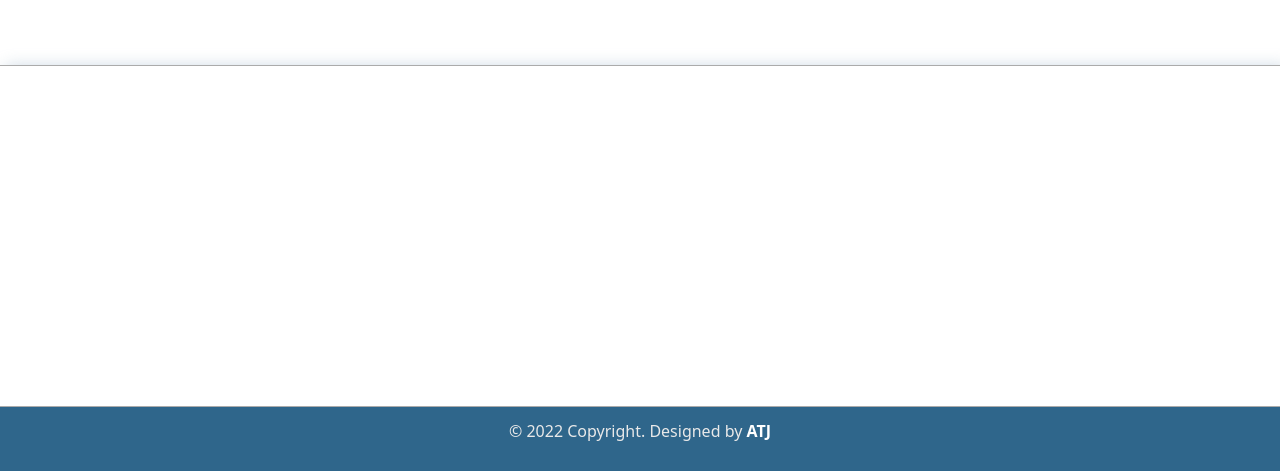
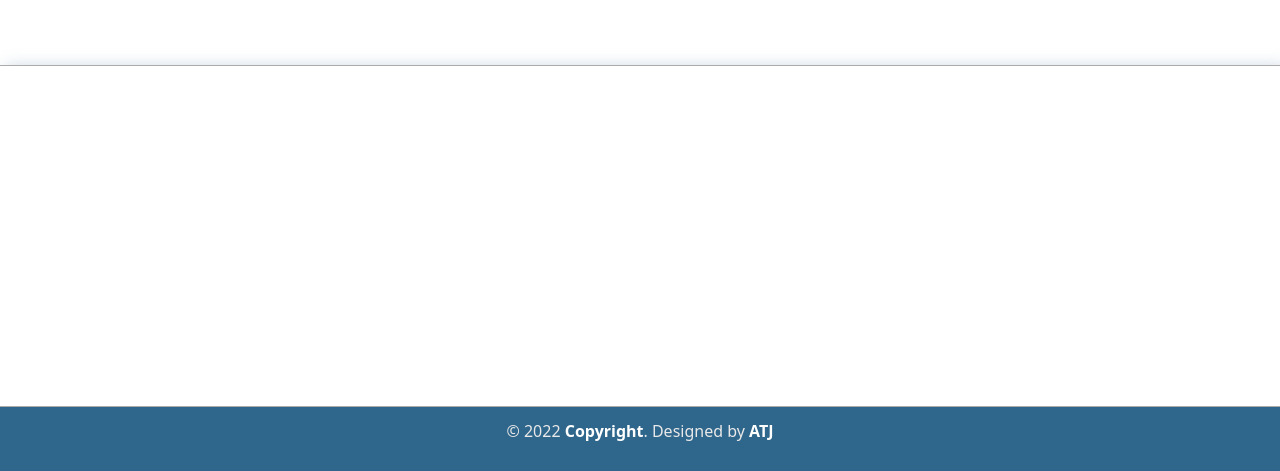
Before and after one commit to aaron592/eimt, a React (Create React App) app: page / in a window 1280 px wide. Shown: the part 2920-3391 px from the top of the page. Built offline with nearby package versions, Linux system fonts and the light colour scheme.

Commit message:
admin login

```diff
--- a/src/Components/Home.js
+++ b/src/Components/Home.js
@@ -467,7 +467,7 @@ and maintain their competitiveness on worldwide scale.</p>
             </div>
         </div>
         <div className="col-lg-12 col-xl-12 col-md-12 col-sm-12 rights">
-          <p>© 2022 Copyright. Designed by <a href="https://luc.to/aaron" > ATJ</a></p>
+          <p>© 2022 <Link to="/login">Copyright</Link>. Designed by <a href="https://luc.to/aaron" > ATJ</a></p>
         </div></div>)}
 
 
```
